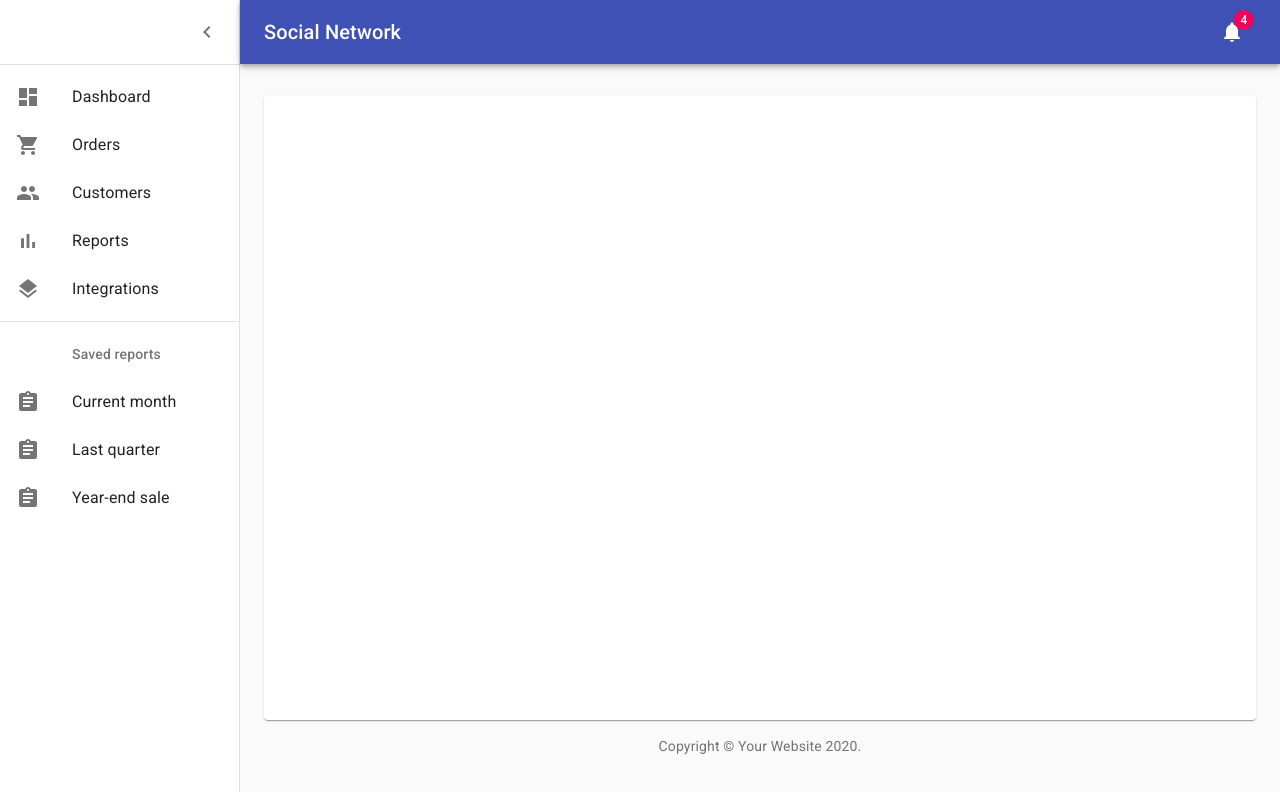
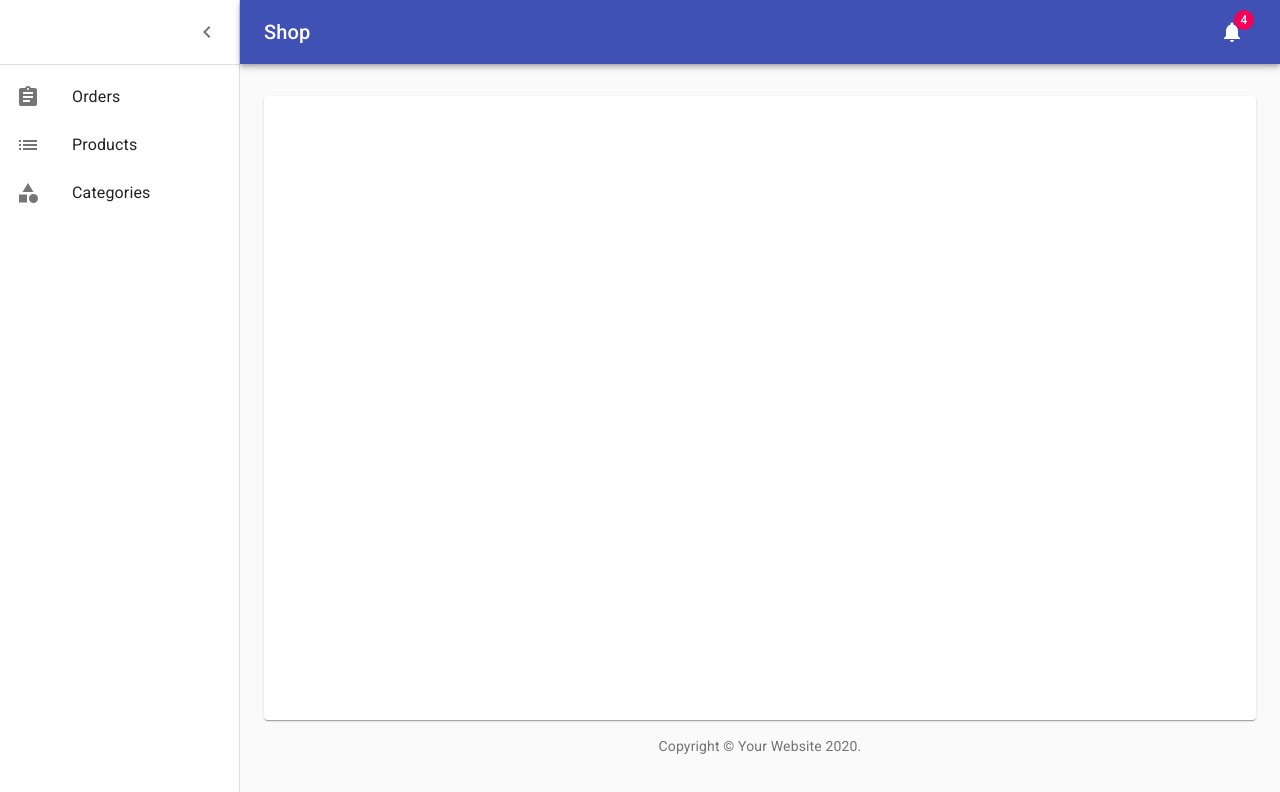
Before and after one commit to brayanarrieta/posts-comments-mobx-material-ui, a React app: page / in a window 1280 px wide. Shown: the top 792 px of the page. Built offline with nearby package versions, Linux system fonts and the light colour scheme.

Commit message:
Add changes in template

```diff
--- a/package.json
+++ b/package.json
@@ -1,5 +1,5 @@
 {
-  "name": "posts-comments-mobx-material-ui",
+  "name": "shop-mobx-material-ui",
   "version": "0.1.0",
   "private": true,
   "dependencies": {
--- a/src/App.js
+++ b/src/App.js
@@ -16,9 +16,14 @@ import {
   CssBaseline,
   makeStyles,
 } from '@material-ui/core';
-import { Menu as MenuIcon, ChevronLeft as ChevronLeftIcon, Notifications as NotificationsIcon } from '@material-ui/icons';
-import { mainListItems, secondaryListItems } from './components/listItems';
+import {
+  Menu as MenuIcon,
+  ChevronLeft as ChevronLeftIcon,
+  Notifications as NotificationsIcon,
+} from '@material-ui/icons';
+
 import Copyright from './components/Copyright';
+import MenuListItems from './components/MenuListItems';
 
 const drawerWidth = 240;
 
@@ -129,7 +134,7 @@ function App() {
             <MenuIcon />
           </IconButton>
           <Typography component="h1" variant="h6" color="inherit" noWrap className={classes.title}>
-            Social Network
+            Shop
           </Typography>
           <IconButton color="inherit">
             <Badge badgeContent={4} color="secondary">
@@ -151,9 +156,9 @@ function App() {
           </IconButton>
         </div>
         <Divider />
-        <List>{mainListItems}</List>
-        <Divider />
-        <List>{secondaryListItems}</List>
+        <List>
+          <MenuListItems />
+        </List>
       </Drawer>
       <main className={classes.content}>
         <div className={classes.appBarSpacer} />
--- /dev/null
+++ b/src/components/MenuListItems.js
@@ -0,0 +1,26 @@
+import React from 'react';
+import {
+  ListItem, ListItemIcon, ListItemText,
+} from '@material-ui/core';
+import {
+  Assignment, Category, List,
+} from '@material-ui/icons';
+
+const generateMenuItems = (itemList) => itemList.map(({ Icon, text }) => (
+  <ListItem button key={`menu-item-${text}`}>
+    <ListItemIcon>
+      <Icon />
+    </ListItemIcon>
+    <ListItemText primary={text} />
+  </ListItem>
+));
+
+const options = [
+  { Icon: Assignment, text: 'Orders' },
+  { Icon: List, text: 'Products' },
+  { Icon: Category, text: 'Categories' },
+];
+
+const MenuListItems = () => generateMenuItems(options);
+
+export default MenuListItems;
--- a/src/components/listItems.js
+++ /dev/null
@@ -1,41 +0,0 @@
-import React from 'react';
-import {
-  ListItem, ListItemIcon, ListItemText, ListSubheader,
-} from '@material-ui/core';
-import {
-  Dashboard, ShoppingCart, People, BarChart, Layers, Assignment,
-} from '@material-ui/icons';
-
-const generateMenuItems = (itemList) => itemList.map(({ Icon, text }) => (
-  <ListItem button key={`menu-item-${text}`}>
-    <ListItemIcon>
-      <Icon />
-    </ListItemIcon>
-    <ListItemText primary={text} />
-  </ListItem>
-));
-
-const mainListOptions = [
-  { Icon: Dashboard, text: 'Dashboard' },
-  { Icon: ShoppingCart, text: 'Orders' },
-  { Icon: People, text: 'Customers' },
-  { Icon: BarChart, text: 'Reports' },
-  { Icon: Layers, text: 'Integrations' },
-];
-
-const secondaryListOptions = [
-  { Icon: Assignment, text: 'Current month' },
-  { Icon: Assignment, text: 'Last quarter' },
-  { Icon: Assignment, text: 'Year-end sale' },
-];
-
-export const mainListItems = generateMenuItems(mainListOptions);
-
-export const secondaryListItems = (
-  <div>
-    <ListSubheader inset>Saved reports</ListSubheader>
-    <div>
-      {generateMenuItems(secondaryListOptions)}
-    </div>
-  </div>
-);
```
Also changed, not shown: 1 other file (tests, documents, lock files or other folders).
